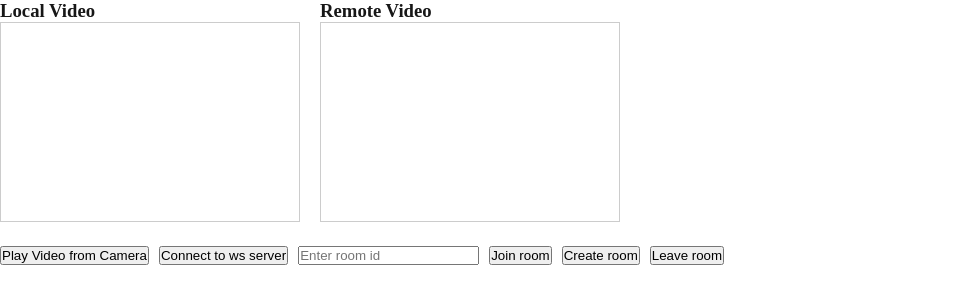
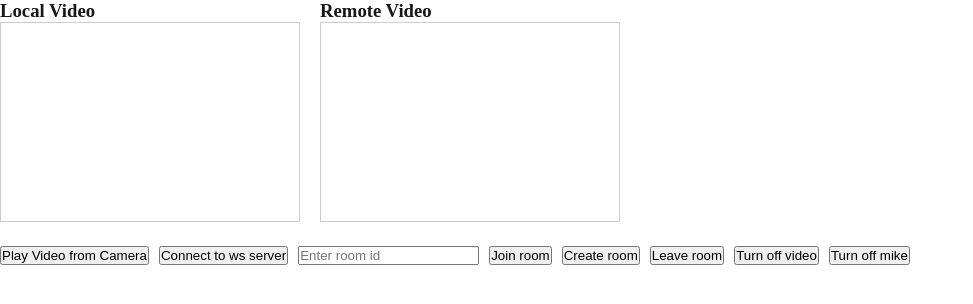
Before and after one commit to sarthakNITT/meet-all, a Next.js app in the folder apps/web/: page / in a window 1280 px wide. Shown: the top 304 px of the page, without its empty margins (0-973 px from the left). Built offline with nearby package versions, Linux system fonts and the light colour scheme; no server answers.

Commit message:
added toogle media

```diff
--- a/apps/web/app/page.tsx
+++ b/apps/web/app/page.tsx
@@ -12,6 +12,8 @@ export default function Home () {
   const localStreamRef = useRef<MediaStream | null>(null);
   const [roomId, setRoomId] = useState<string>();
   const [connection, setConnection] = useState<boolean>(false);
+  const [videoEnabled, setVideoEnabled] = useState<boolean>(true);
+  const [audioEnabled, setAudioEnabled] = useState<boolean>(true);
   const openMediaDevices = async (constraints: MediaStreamConstraints) => {
     return await navigator.mediaDevices.getUserMedia(constraints);
   }
@@ -236,6 +238,27 @@ export default function Home () {
     "peerId": `${peerIdRef.current}`
    }))
   }
+
+  function handleTurnOffVideo (){
+    if (localStreamRef.current) {
+      const videoTracks = localStreamRef.current.getVideoTracks();
+      videoTracks.forEach(track => {
+        track.enabled = !videoEnabled;
+      });
+      setVideoEnabled(!videoEnabled);
+    }
+  }
+
+  function handleTurnOffMike (){
+    if (localStreamRef.current) {
+      const audioTracks = localStreamRef.current.getAudioTracks();
+      audioTracks.forEach(track => {
+        track.enabled = !audioEnabled;
+      });
+      setAudioEnabled(!audioEnabled);
+    }
+  }
+
   useEffect(()=>{
     if(connection){
       handleMessages();
@@ -266,6 +289,8 @@ export default function Home () {
         <button onClick={handleJoinRoom}>Join room</button>
         <button onClick={handleCreateRoom}>Create room</button>
         <button onClick={handleLeaveRoom}>Leave room</button>
+        <button onClick={handleTurnOffVideo}>{videoEnabled ? 'Turn off video' : 'Turn on video'}</button>
+        <button onClick={handleTurnOffMike}>{audioEnabled ? 'Turn off mike' : 'Turn on mike'}</button>
       </div>
     </div>
   )
```
